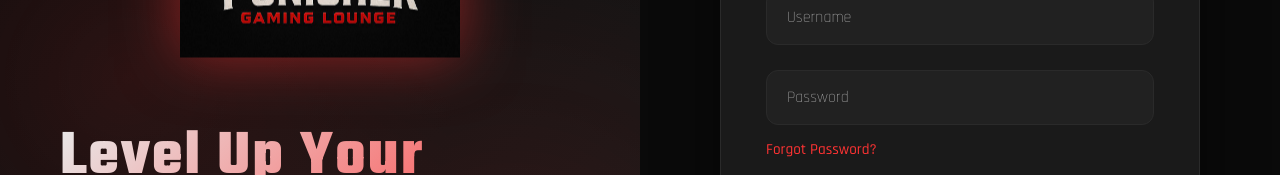
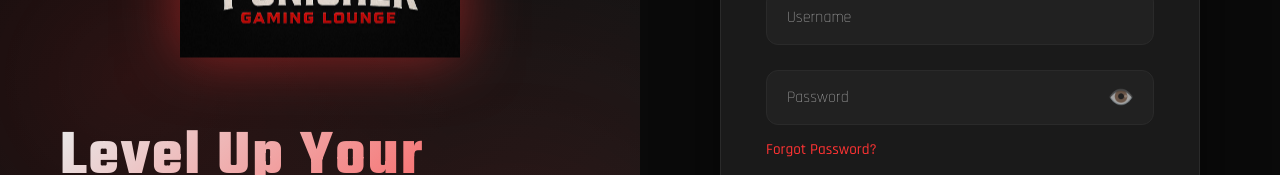
Before and after one commit to mira-daherr/System, a React app in the folder frontend/: page /login in a window 1280 px wide. Shown: the part 322-497 px from the top of the page. Built offline with nearby package versions, Linux system fonts and the light colour scheme; the HTML template or start-up script is replaced by a standard one.

Commit message:
add show/hide password icon + functionality

```diff
--- a/frontend/src/pages/login/login.jsx
+++ b/frontend/src/pages/login/login.jsx
@@ -205,11 +205,15 @@ const FeatureItem = ({ icon, title, description, delay }) => {
 // Input Field Component
 const InputField = ({ type, id, placeholder, value, onChange, required, autoComplete }) => {
   const [isFocused, setIsFocused] = useState(false);
+  const [showPassword, setShowPassword] = useState(false);
+
+  const isPasswordField = type === 'password';
+  const inputType = isPasswordField && showPassword ? 'text' : type;
 
   return (
     <div className={`input-group ${isFocused || value ? 'focused' : ''}`}>
       <input
-        type={type}
+        type={inputType}
         id={id}
         placeholder={placeholder}
         value={value}
@@ -219,6 +223,33 @@ const InputField = ({ type, id, placeholder, value, onChange, required, autoComp
         required={required}
         autoComplete={autoComplete || 'off'}
       />
+      {isPasswordField && (
+        <button
+          type="button"
+          className="password-toggle"
+          onClick={() => setShowPassword(!showPassword)}
+          aria-label={showPassword ? 'Hide password' : 'Show password'}
+          title={showPassword ? 'Hide password' : 'Show password'}
+        >
+          {showPassword ? (
+            <span style={{ position: 'relative', display: 'inline-block' }}>
+              👁️
+              <span style={{
+                position: 'absolute',
+                top: '50%',
+                left: '50%',
+                transform: 'translate(-50%, -50%) rotate(-45deg)',
+                width: '100%',
+                height: '2px',
+                background: '#FF3333',
+                borderRadius: '2px'
+              }}></span>
+            </span>
+          ) : (
+            '👁️'
+          )}
+        </button>
+      )}
       <span className="input-focus-border"></span>
     </div>
   );
--- a/frontend/src/pages/login/style.css
+++ b/frontend/src/pages/login/style.css
@@ -327,6 +327,39 @@
   width: 100%;
 }
 
+/* Password Toggle Button */
+.login-page .password-toggle {
+  position: absolute;
+  right: 15px;
+  top: 50%;
+  transform: translateY(-50%);
+  background: transparent;
+  border: none;
+  font-size: 1.3rem;
+  cursor: pointer;
+  padding: 5px;
+  display: flex;
+  align-items: center;
+  justify-content: center;
+  transition: all 0.3s ease;
+  opacity: 0.6;
+  z-index: 10;
+}
+
+.login-page .password-toggle:hover {
+  opacity: 1;
+  transform: translateY(-50%) scale(1.1);
+}
+
+.login-page .password-toggle:active {
+  transform: translateY(-50%) scale(0.95);
+}
+
+.login-page .input-group input[type="password"],
+.login-page .input-group input[type="text"] {
+  padding-right: 50px; /* Make room for the eye icon */
+}
+
 /* ==========================================
    FORM OPTIONS
    ========================================== */
```
